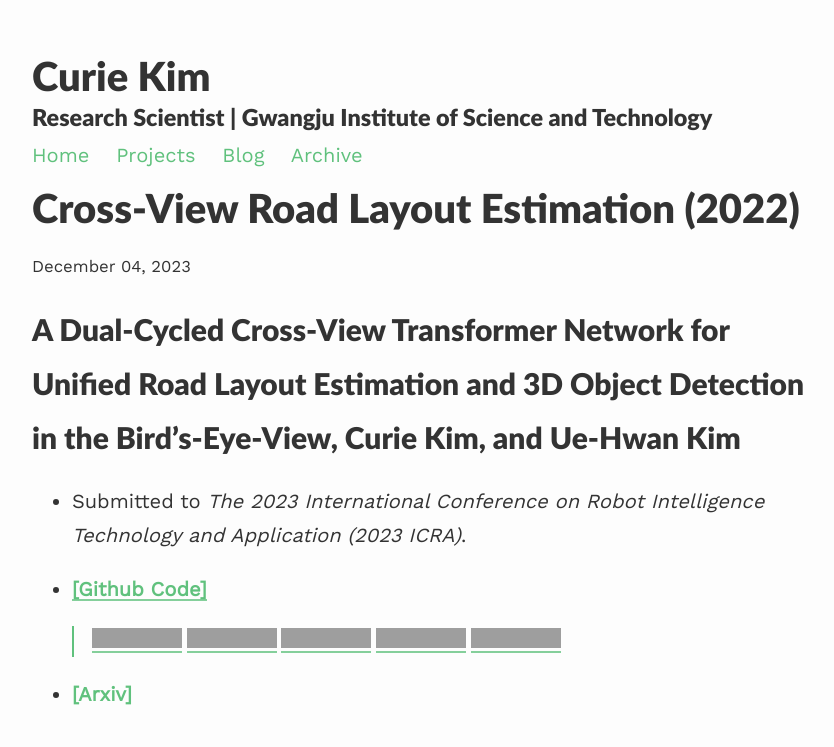
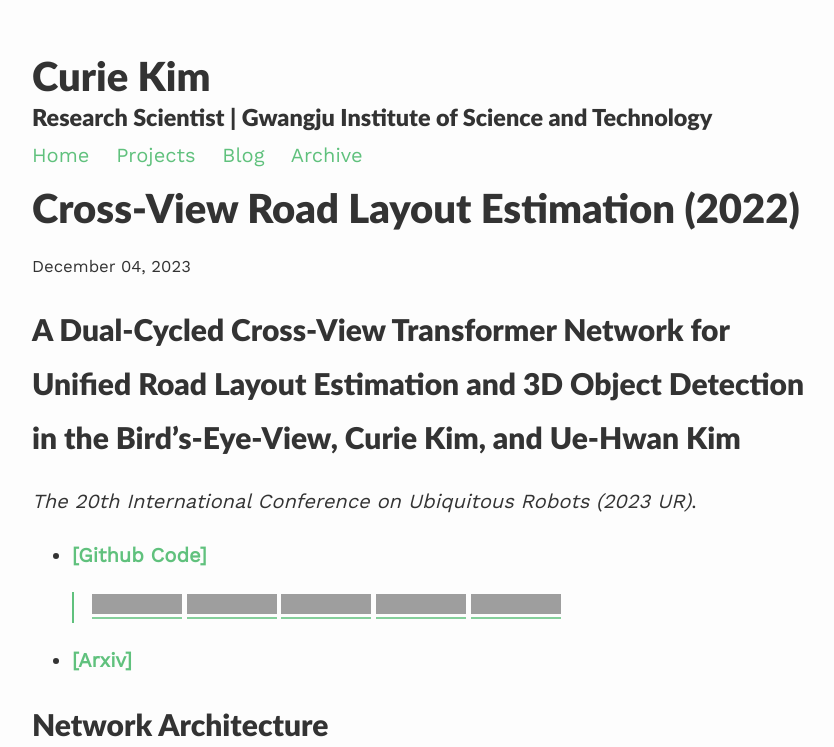
Before and after one commit to curie3170/curie3170.github.io, a Jekyll site: the page built from _projects/1.md, in a window 1280 px wide and 900 px high, cut to the strip 0-747 px from the top of the window. Shown: the whole strip, without its empty margins (208-1042 px from the left). Built offline with Jekyll 4.4.1, drawn with Linux system fonts in a browser that asks for light colours; nearby versions of some CDN libraries; grey boxes are pictures that could not be loaded.

Commit message:
Update 1.md

```diff
--- a/_projects/1.md
+++ b/_projects/1.md
@@ -7,7 +7,7 @@ image: "https://user-images.githubusercontent.com/17980462/193684819-f0e9b9c0-68
 
 A Dual-Cycled Cross-View Transformer Network for Unified Road Layout Estimation and 3D Object Detection in the Bird's-Eye-View, Curie Kim, and Ue-Hwan Kim
 ============
-* Submitted to *The 2023 International Conference on Robot Intelligence Technology and Application (2023 ICRA)*.
+*The 20th International Conference on Ubiquitous Robots (2023 UR)*.
 
  * <a style="color: #60c17d;" href="https://github.com/AutoCompSysLab/DCTNet"><b>[Github Code]</b></a>
 
```
